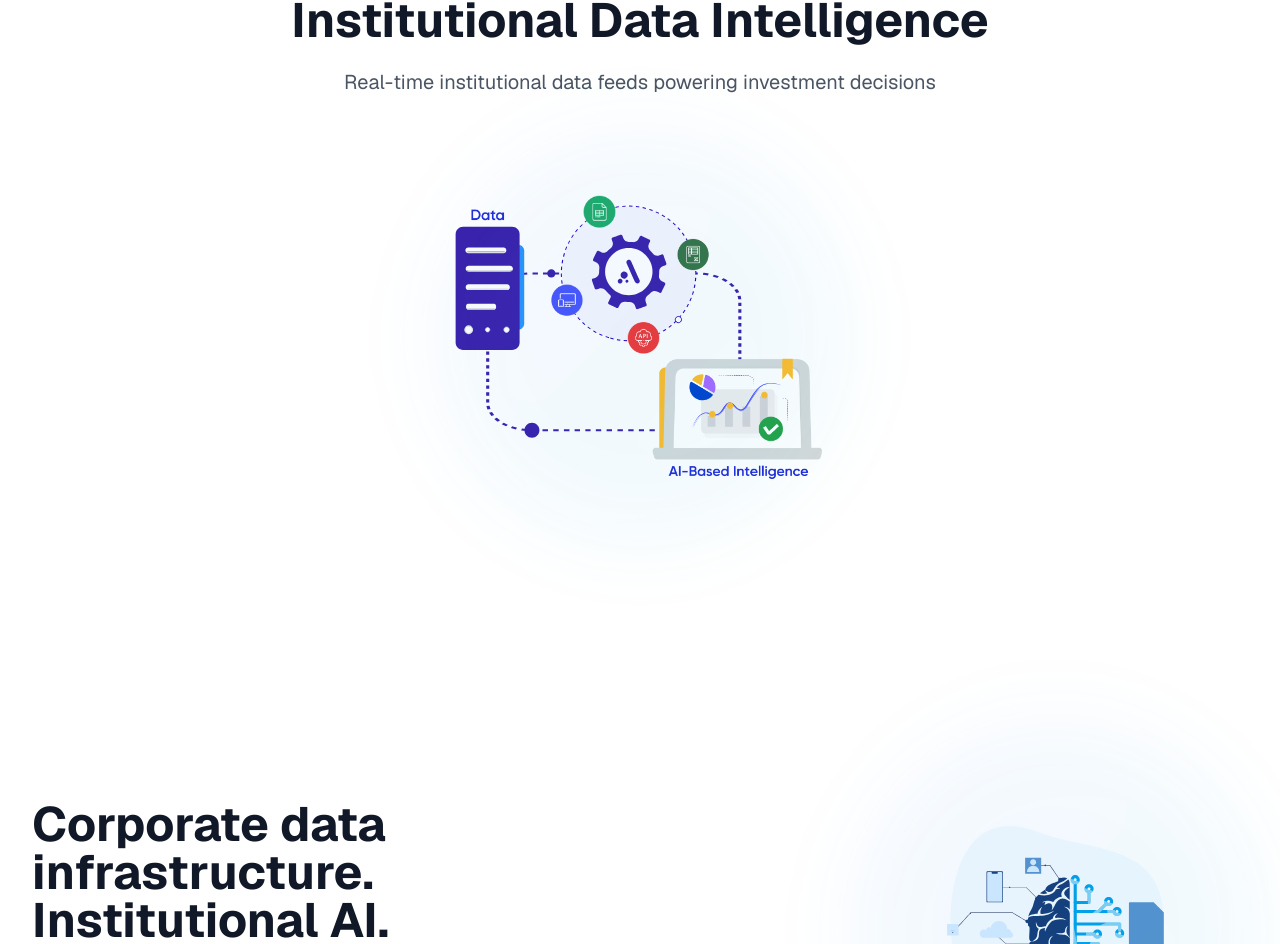
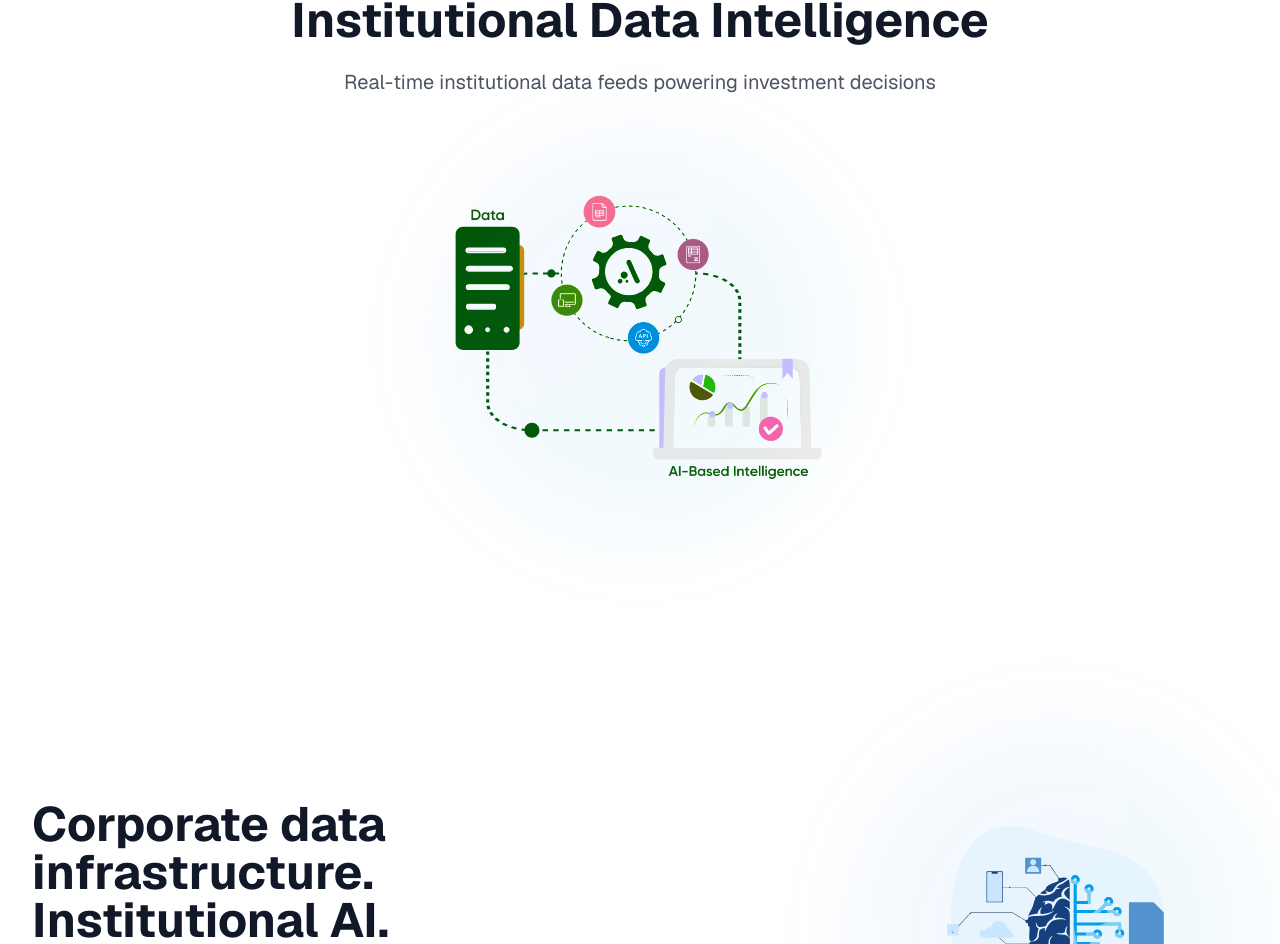
Before and after one commit to Kfar19/CursorWeb, a Next.js app: page / in a window 1280 px wide. Shown: the part 1112-2056 px from the top of the page. Built offline with nearby package versions, Linux system fonts and the light colour scheme; no server answers.

Commit message:
Add CSS filter to match AI data animation colors with website theme

```diff
--- a/src/app/page.tsx
+++ b/src/app/page.tsx
@@ -1247,7 +1247,11 @@ export default function Home() {
                   animationData={aiDataAnimation}
                   loop={true}
                   autoplay={true}
-                  style={{ width: '100%', height: '100%' }}
+                  style={{
+                    width: '100%',
+                    height: '100%',
+                    filter: 'hue-rotate(200deg) saturate(1.2) brightness(1.1)'
+                  }}
                 />
                 {/* Enhanced glow effect */}
                 <motion.div
```
